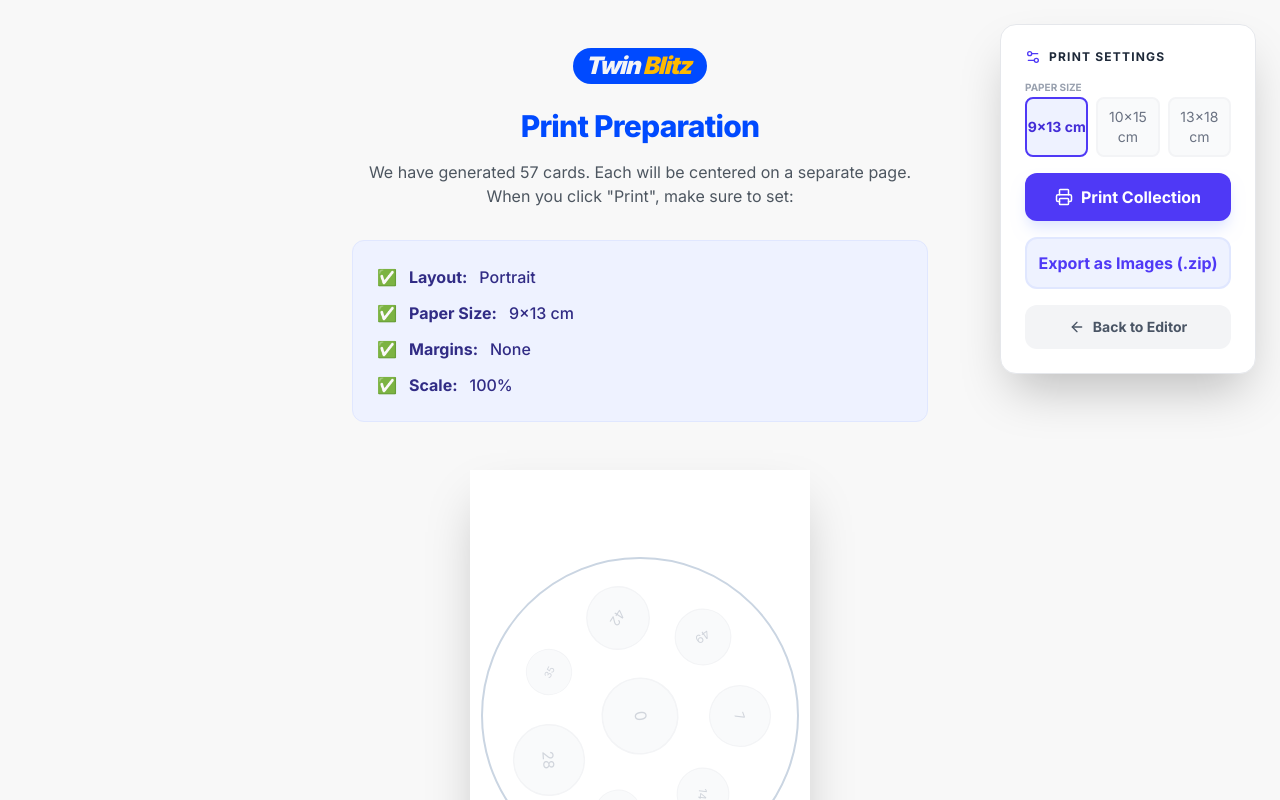
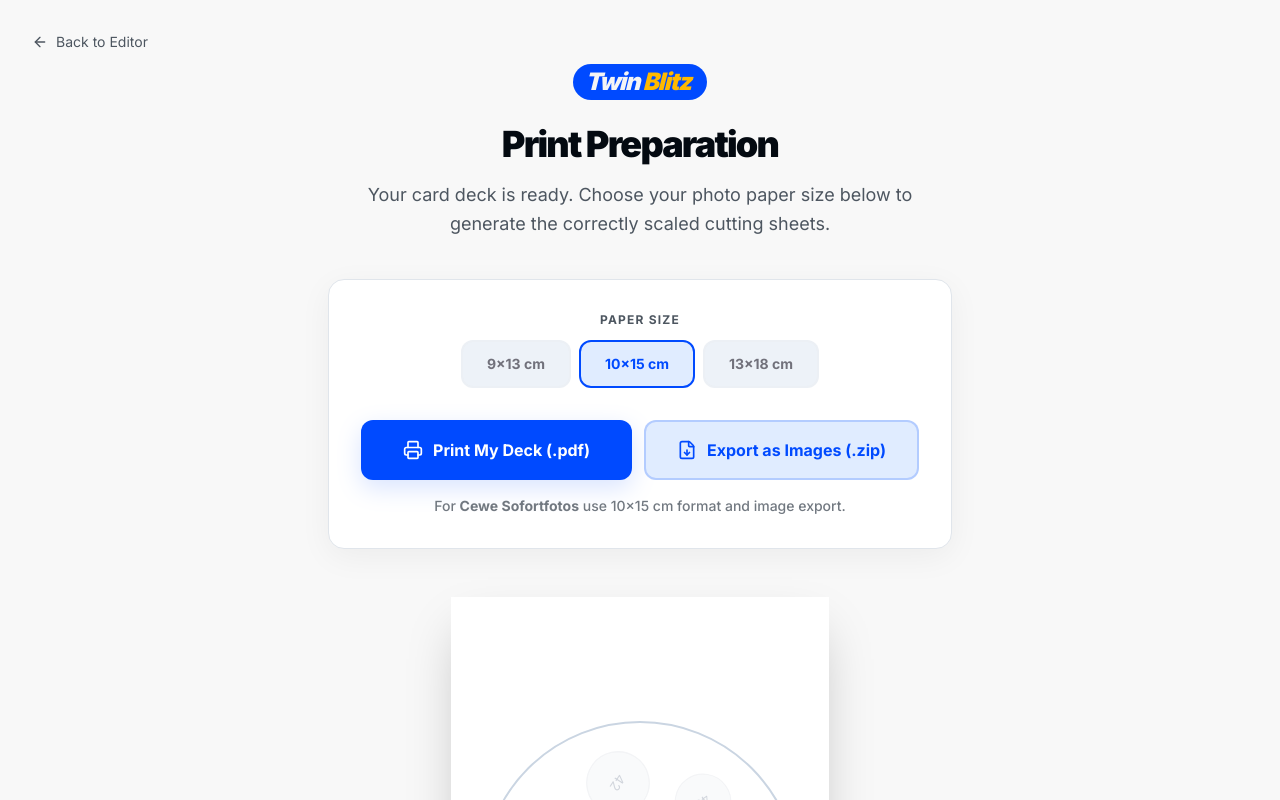
Before and after one commit to rlirli/twin-blitz, a Next.js app: page /print in a window 1280 px wide. Shown: the top 800 px of the page. Built offline with nearby package versions, Linux system fonts and the light colour scheme.

Commit message:
style: redesign print preparation page

```diff
--- a/src/app/print/page.tsx
+++ b/src/app/print/page.tsx
@@ -4,7 +4,7 @@ import React, { useState, useMemo } from "react";
 
 import Link from "next/link";
 
-import { ArrowLeft, Printer, Settings2 } from "lucide-react";
+import { ArrowLeft, Printer, FileDown } from "lucide-react";
 
 import { AppLogo } from "@/components/shared";
 import { PROJECTIVE_PLANE_ORDER, TOTAL_CARDS } from "@/lib/constants";
@@ -18,9 +18,10 @@ type PaperSize = "9x13" | "10x15" | "13x18";
 
 export default function PrintPage() {
   const { symbols } = useSymbolStore();
-  const [paperSize, setPaperSize] = useState<PaperSize>("9x13");
+  const [paperSize, setPaperSize] = useState<PaperSize>("10x15");
   const [isExporting, setIsExporting] = useState(false);
   const [exportProgress, setExportProgress] = useState(0);
+
   const rawCards = useMemo(
     () => generateProjectivePlane(PROJECTIVE_PLANE_ORDER).slice(0, TOTAL_CARDS),
     [PROJECTIVE_PLANE_ORDER],
@@ -59,26 +60,44 @@ export default function PrintPage() {
 
   return (
     <div className="bg-background text-foreground min-h-screen print:bg-white">
-      {/* Controls Overlay (Hidden on Print) */}
-      <div className="fixed top-6 right-6 z-50 flex flex-col gap-4 print:hidden">
-        <div className="w-64 space-y-4 rounded-2xl border border-gray-200 bg-white p-6 shadow-2xl">
-          <div className="mb-2 flex items-center gap-2 text-xs font-bold tracking-widest text-gray-800 uppercase">
-            <Settings2 size={16} className="text-indigo-600" />
-            Print Settings
+      {/* ── Navigation ── */}
+      <nav className="absolute top-8 left-8 z-50 print:hidden">
+        <Link
+          href="/"
+          className="text-muted-foreground hover:text-foreground flex items-center gap-2 text-sm transition-colors"
+        >
+          <ArrowLeft size={16} />
+          Back to Editor
+        </Link>
+      </nav>
+
+      {/* ── Print Settings & Header ── */}
+      <header className="mx-auto max-w-2xl px-6 pt-16 pb-12 text-center print:hidden">
+        <div className="mb-6 flex justify-center">
+          <AppLogo size="sm" />
         </div>
-
-          <div className="space-y-2">
-            <label className="text-[10px] font-bold text-gray-400 uppercase">Paper Size</label>
-            <div className="flex gap-2">
+        <h1 className="text-foreground mb-4 text-4xl font-black tracking-tighter">
+          Print Preparation
+        </h1>
+        <p className="text-muted-foreground mb-10 text-lg leading-relaxed">
+          Your card deck is ready. Choose your photo paper size below to generate the correctly
+          scaled cutting sheets.
+        </p>
+        <div className="bg-card border-border rounded-2xl border p-8 shadow-[0_8px_32px_rgba(0,0,0,0.05)]">
+          <div className="mb-8">
+            <label className="text-muted-foreground mb-3 block text-xs font-bold tracking-widest uppercase">
+              Paper Size
+            </label>
+            <div className="flex flex-wrap justify-center gap-2">
               {(["9x13", "10x15", "13x18"] as PaperSize[]).map((size) => (
                 <button
                   key={size}
                   onClick={() => setPaperSize(size)}
                   className={cn(
-                    "flex-1 rounded-lg border-2 py-2 text-sm transition-all",
+                    "rounded-xl border-2 px-6 py-3 text-sm font-bold transition-all active:scale-[0.98]",
                     paperSize === size
-                      ? "border-indigo-600 bg-indigo-50 font-bold text-indigo-700"
-                      : "border-gray-100 bg-gray-50 text-gray-500 hover:border-gray-200",
+                      ? "bg-primary-soft border-primary text-primary"
+                      : "bg-muted border-transparent border-zinc-200/20 text-zinc-500 hover:border-zinc-200",
                   )}
                 >
                   {size} cm
@@ -86,88 +105,59 @@ export default function PrintPage() {
               ))}
             </div>
           </div>
-
+          <div className="flex flex-col gap-3 sm:flex-row">
             <button
               onClick={() => window.print()}
-            className="flex w-full items-center justify-center gap-2 rounded-xl bg-indigo-600 py-3 font-bold text-white shadow-lg shadow-indigo-100 transition-all hover:bg-indigo-700 active:scale-95"
+              className="bg-primary text-primary-foreground flex flex-1 items-center justify-center gap-2.5 rounded-xl px-4 py-4 font-bold transition-all hover:brightness-110 active:scale-[0.98]"
+              style={{ boxShadow: "0 8px 24px var(--primary-glow)" }}
             >
-            <Printer size={18} />
-            Print Collection
+              <Printer size={20} />
+              Print My Deck (.pdf)
             </button>
 
             <button
               onClick={handleExportZip}
               disabled={isExporting}
               className={cn(
-              "flex w-full items-center justify-center gap-2 rounded-xl border-2 py-3 font-bold transition-all active:scale-95",
+                "flex flex-1 items-center justify-center gap-2.5 rounded-xl border-2 px-4 py-4 font-bold transition-all active:scale-[0.98]",
+                "hover:border-primary",
                 isExporting
-                ? "cursor-not-allowed border-indigo-100 bg-indigo-50 text-indigo-400"
-                : "border-indigo-100 bg-indigo-50 text-indigo-600 hover:bg-indigo-100",
+                  ? "bg-muted text-muted-foreground cursor-not-allowed border-transparent"
+                  : "bg-primary-soft border-primary/20 text-primary hover:bg-primary-soft/80",
               )}
             >
+              <FileDown size={20} className={cn(isExporting && "hidden")} />
               {isExporting ? (
-              <span className="flex items-center gap-2">
-                <span className="h-4 w-4 animate-spin rounded-full border-2 border-indigo-400 border-t-transparent" />
-                Generating ({exportProgress}/{TOTAL_CARDS})
-              </span>
+                <>
+                  <span className="border-primary h-4 w-4 animate-spin rounded-full border-2 border-t-transparent" />
+                  ({exportProgress}/{TOTAL_CARDS})
+                </>
               ) : (
                 "Export as Images (.zip)"
               )}
             </button>
-
-          <Link
-            href="/"
-            className="flex w-full items-center justify-center gap-2 rounded-xl bg-gray-100 py-3 text-sm font-bold text-gray-600 transition-all hover:bg-gray-200"
-          >
-            <ArrowLeft size={16} />
-            Back to Editor
-          </Link>
-        </div>
           </div>
 
-      {/* Print Instructions (Hidden on Print) */}
-      <div className="mx-auto max-w-2xl p-12 pt-12 text-center print:hidden">
-        <div className="mb-6 flex justify-center">
-          <AppLogo size="sm" />
+          <p className="text-muted-foreground/80 mt-4 text-sm font-medium">
+            For <b>Cewe Sofortfotos</b> use 10x15 cm format and image export.
+          </p>
         </div>
-        <h1 className="text-primary mb-4 text-3xl font-extrabold tracking-tight">
-          Print Preparation
-        </h1>
-        <p className="text-muted-foreground mb-8">
-          We have generated {TOTAL_CARDS} cards. Each will be centered on a separate page. When you
-          click "Print", make sure to set:
-        </p>
-        <ul className="space-y-3 rounded-xl border border-indigo-100 bg-indigo-50 p-6 text-left font-medium text-indigo-900">
-          <li className="flex gap-3">
-            ✅ <span className="font-bold">Layout:</span> Portrait
-          </li>
-          <li className="flex gap-3">
-            ✅ <span className="font-bold">Paper Size:</span> {paperSize} cm
-          </li>
-          <li className="flex gap-3">
-            ✅ <span className="font-bold">Margins:</span> None
-          </li>
-          <li className="flex gap-3">
-            ✅ <span className="font-bold">Scale:</span> 100%
-          </li>
-        </ul>
-      </div>
+      </header>
 
-      {/* Pages for Printing */}
-      <div className="flex flex-col items-center print:block">
+      {/* ── Pages for Printing ── */}
+      <div className="flex flex-col items-center gap-12 pb-24 print:block print:gap-0 print:pb-0">
         {rawCards.map((cardIndices, cardIdx) => {
           const placements = getCardPlacements(cardIdx);
 
           return (
             <div
               key={cardIdx}
-              className="relative mb-12 flex items-center justify-center overflow-hidden bg-white shadow-2xl print:mb-0 print:break-after-page print:shadow-none"
+              className="relative flex items-center justify-center bg-white shadow-2xl print:mb-0 print:break-after-page print:border-0 print:shadow-none"
               style={{
                 width: dimensions[paperSize].width,
                 height: dimensions[paperSize].height,
               }}
             >
-              {/* 84mm Round Card */}
               <div
                 className="relative overflow-hidden rounded-full border-2 border-slate-300 bg-white"
                 style={{ width: "84mm", height: "84mm" }}
@@ -202,8 +192,7 @@ export default function PrintPage() {
                 })}
               </div>
 
-              {/* Tiny label outside the circle for cutting context (optional) */}
-              <div className="pointer-events-none absolute bottom-2 left-1/2 -translate-x-1/2 font-mono text-xs font-bold text-indigo-500 uppercase select-none">
+              <div className="text-primary pointer-events-none absolute bottom-4 left-1/2 -translate-x-1/2 font-mono text-sm font-bold tracking-tighter uppercase select-none">
                 Twin Blitz - Card #{cardIdx + 1}
               </div>
             </div>
```
Lines whose indentation alone changed are shown as unchanged.
